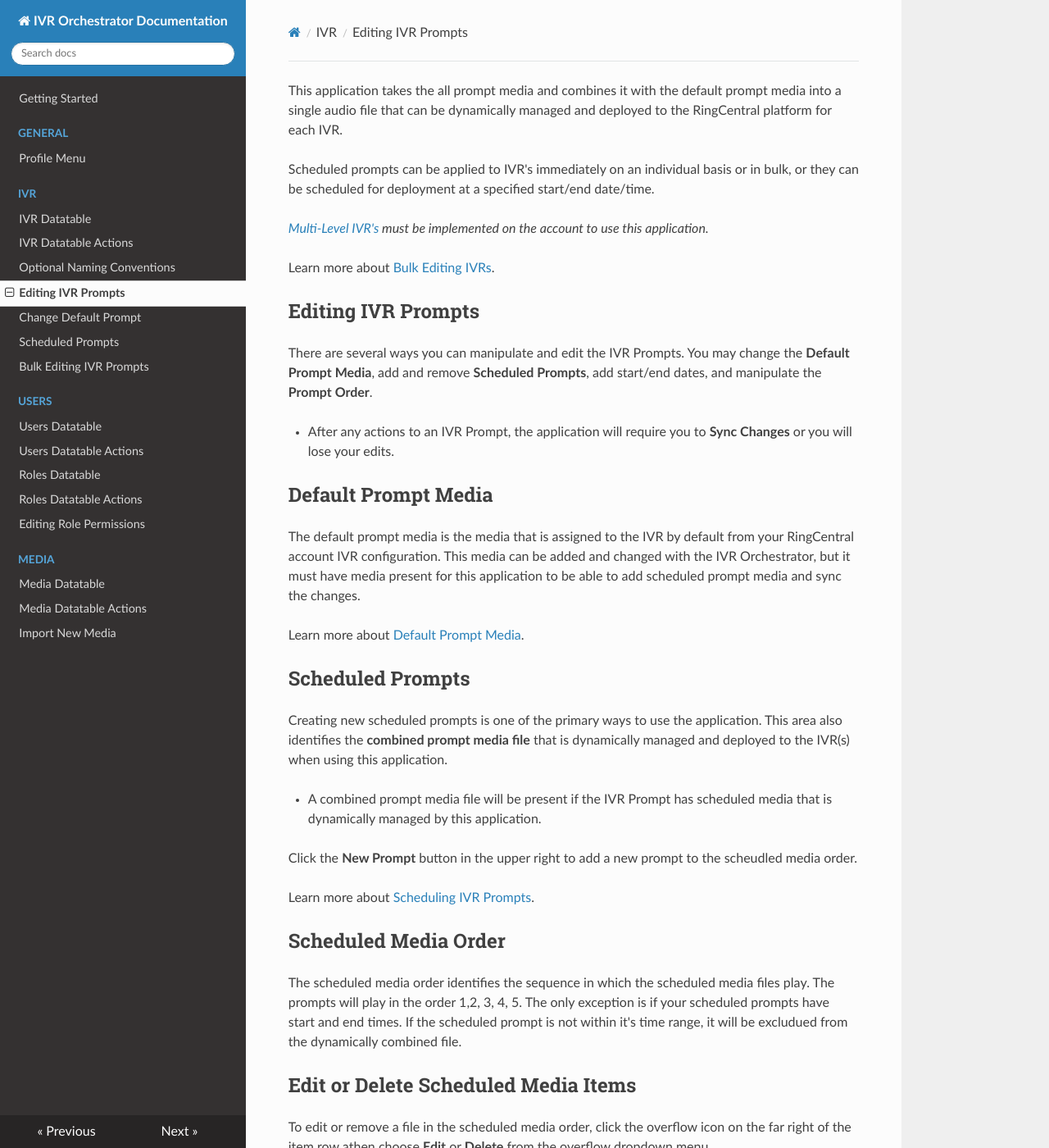
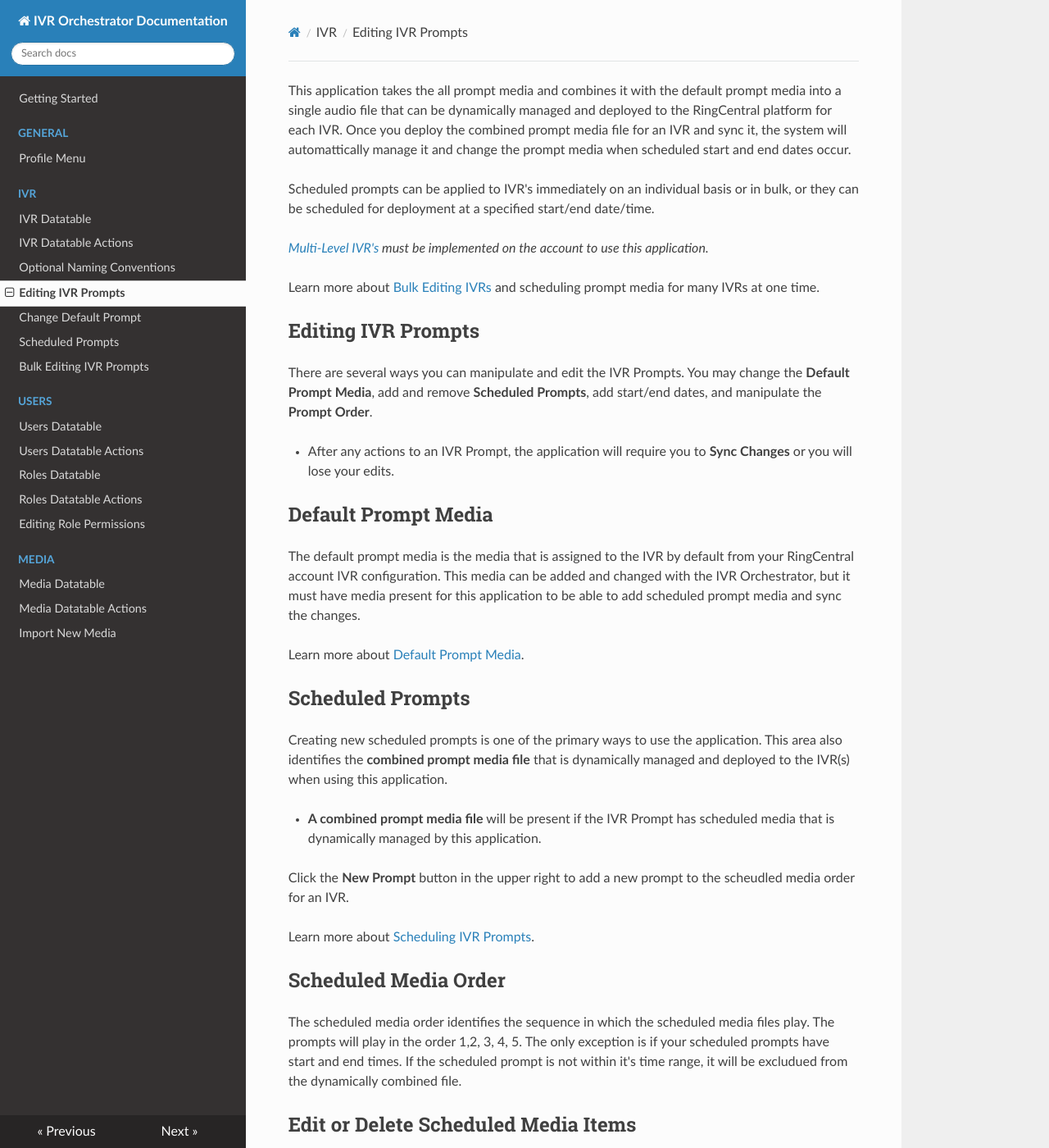
Before and after one commit to RingCentral-Pro-Services/ivrorchestrator-docs, an MkDocs documentation site: the page built from docs/ivr/ivr-editing.md, in a window 1280 px wide and 1400 px high. Shown: the whole window at 82% size. Built offline with MkDocs 1.6.1, drawn with Linux system fonts in a browser that asks for light colours; nearby versions of some CDN libraries.

Commit message:
index and ivr-editing edits

```diff
--- a/docs/ivr/ivr-editing.md
+++ b/docs/ivr/ivr-editing.md
@@ -1,10 +1,10 @@
-This application takes the all prompt media and combines it with the default prompt media into a single audio file that can be dynamically managed and deployed to the RingCentral platform for each IVR.
+This application takes the all prompt media and combines it with the default prompt media into a single audio file that can be dynamically managed and deployed to the RingCentral platform for each IVR. Once you deploy the combined prompt media file for an IVR and sync it, the system will automattically manage it and change the prompt media when scheduled start and end dates occur.
 
 Scheduled prompts can be applied to IVR's immediately on an individual basis or in bulk, or they can be scheduled for deployment at a specified start/end date/time.
 
 *[Multi-Level IVR's](https://support.ringcentral.com/article/6562.html) must be implemented on the account to use this application.*
 
-Learn more about [Bulk Editing IVRs](ivr/bulk-ivr-editing).
+Learn more about [Bulk Editing IVRs](ivr/bulk-ivr-editing) and scheduling prompt media for many IVRs at one time.
 
 ## Editing IVR Prompts
 
@@ -22,11 +22,11 @@ Learn more about [Default Prompt Media](ivr/bulk-ivr-editing).
 
 Creating new scheduled prompts is one of the primary ways to use the application. This area also identifies the **combined prompt media file** that is dynamically managed and deployed to the IVR(s) when using this application.
 
-* A combined prompt media file will be present if the IVR Prompt has scheduled media that is dynamically managed by this application.
+* **A combined prompt media file** will be present if the IVR Prompt has scheduled media that is dynamically managed by this application.
 
-Click the **New Prompt** button in the upper right to add a new prompt to the scheudled media order.
+Click the **New Prompt** button in the upper right to add a new prompt to the scheudled media order for an IVR.
 
-Learn more about [Scheduling IVR Prompts](ivr/bulk-ivr-editing).
+Learn more about [Scheduling IVR Prompts](ivr/scheduled-media-editing).
 
 ## Scheduled Media Order
 
```
Also changed, not shown: docs/index.md (+6 -6 lines).
